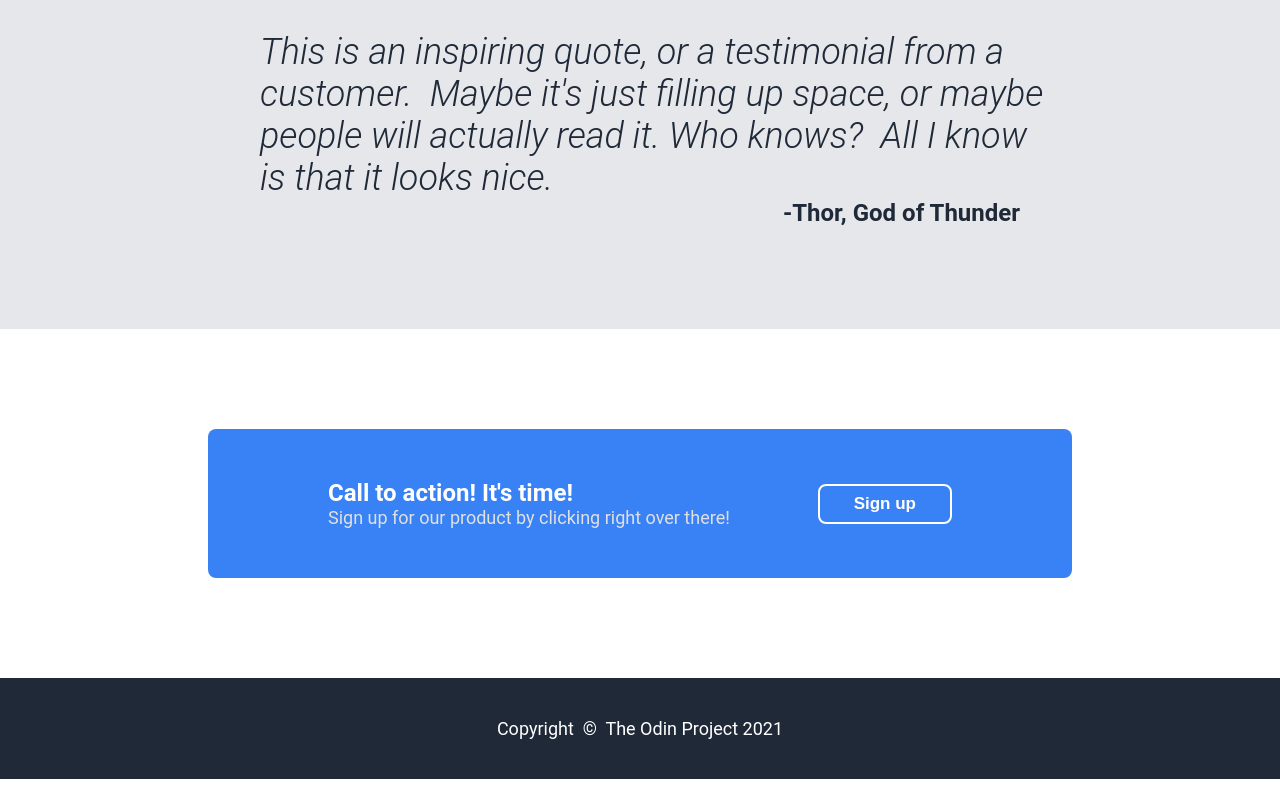
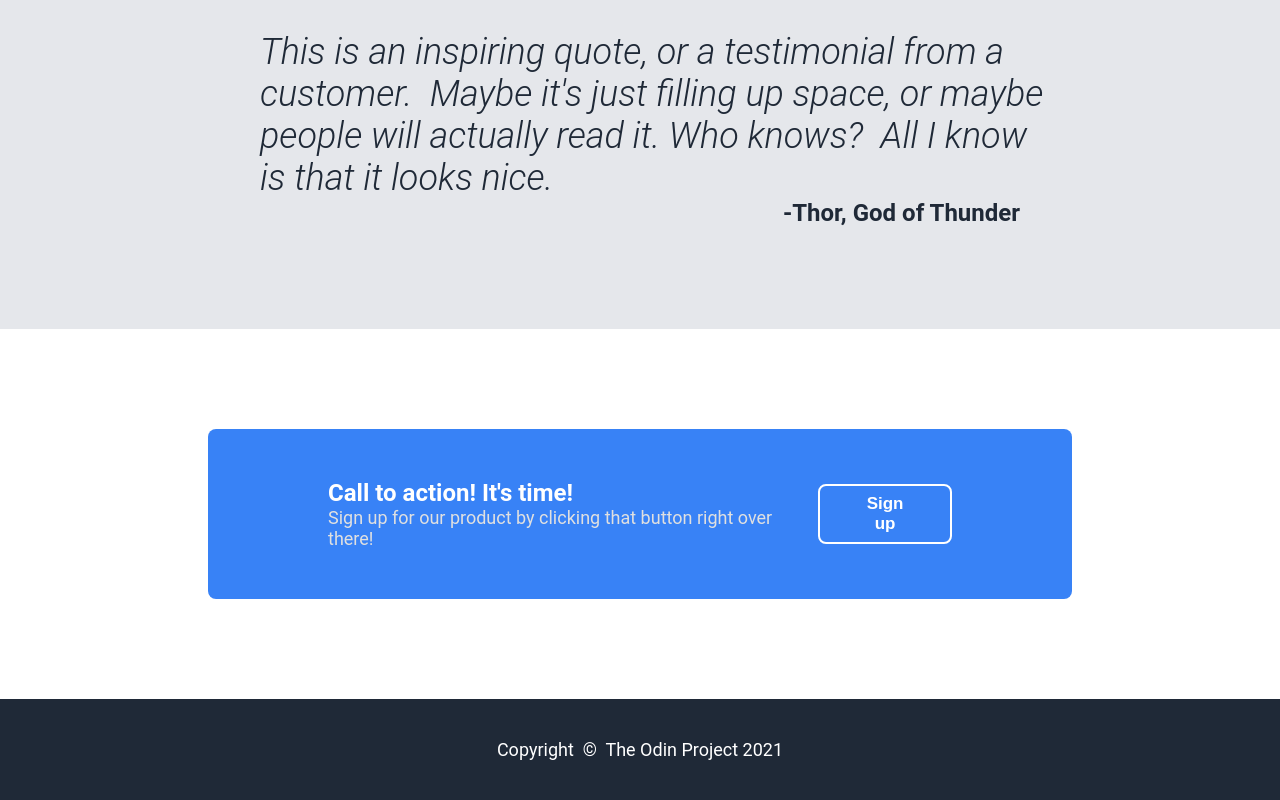
Before and after one commit to rc-gr/landing-page, a plain HTML site: page index.html in a window 1280 px wide. Shown: the part 1145-1945 px from the top of the page. Before the commit the page ends 1924 px from the top, so only its background shows below. Drawn offline with Linux system fonts and the light colour scheme.

Commit message:
Fix text at action-sub

```diff
--- a/index.html
+++ b/index.html
@@ -74,7 +74,7 @@
         Call to action! It's time!
       </div>
       <div class="action-sub fg-grey-2 font-size-18">
-        Sign up for our product by clicking right over there!
+        Sign up for our product by clicking that button right over there!
       </div>
     </div>
     <button class="action-button bg-blue fg-pure-white font-size-17 font-bold">Sign up</button>
```
